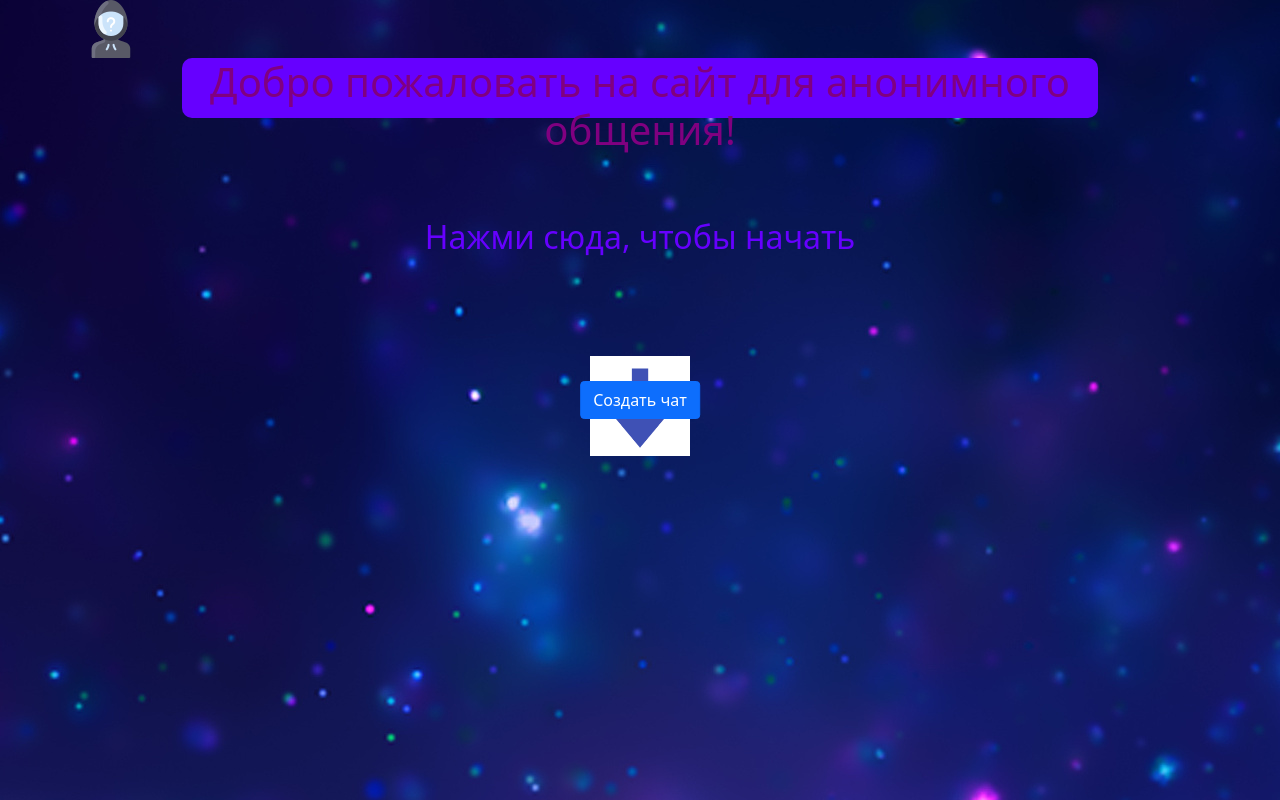
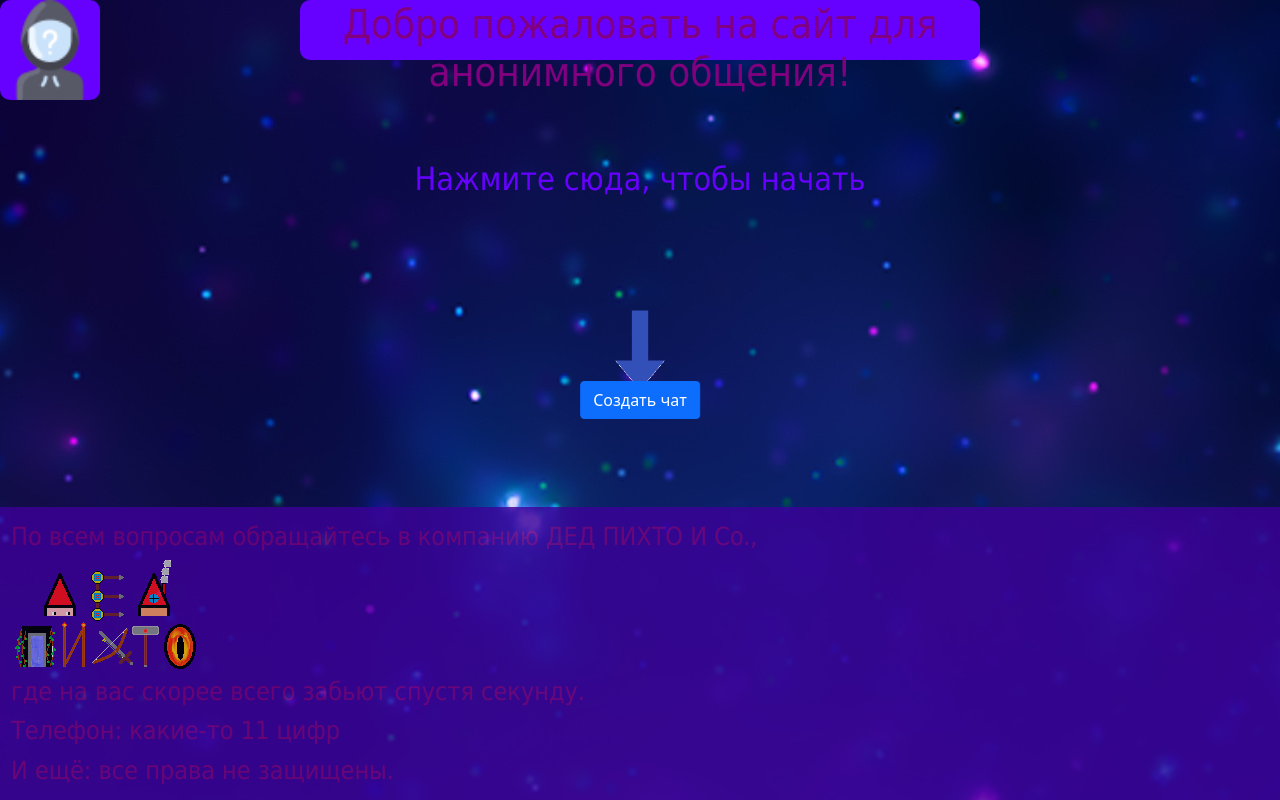
Before and after one commit to first-debug/anonim_website, a Flask app: page / in a window 1280 px wide. Run offline with Flask 2, Linux system fonts and the light colour scheme; some libraries are stand-ins or nearby versions.

Commit message:
Добавил ещё больше стиля

```diff
--- a/static/css/style.css
+++ b/static/css/style.css
@@ -5,10 +5,10 @@
 h1 {
 text-align: center;
 color: purple;
-font: Tahoma;
+font-family: Tahoma;
 background-color: #6600ff;
-margin-left: 100px;
-margin-right: 100px;
+margin-left: 300px;
+margin-right: 300px;
 height: 60px;
 border-radius: 10px;
 }
@@ -16,7 +16,7 @@
 h2 {
 text-align: center;
 color: #6600ff;
-font: Arial;
+font-family: Tahoma;
 margin: 100px;
 }
 
@@ -25,14 +25,18 @@
 }
 
 .logo {
-margin-right: 100px;
+width: 100px;
+float: left;
+background-color: #6600ff;
+border-radius: 10px;
 }
 
 .chat_box {
-border-color: purplel;
+border-color: purple;
 margin: 100px;
 text-align: center;
 background-color: #6600ff;
+width: 1000px;
 }
 
 .button_color {
@@ -43,6 +47,19 @@
 border-color: purple;
 }
 
+.footer {
+position: fixed;
+left: 0;
+bottom: 0;
+padding: 10px;
+background-color: #3d0099;
+opacity: 0.8;
+color: purple;
+font-size: 25px;
+font-family: Tahoma;
+width: 100%;
+}
+
 .message {
 margin-top: 8px;
 padding-bottom: 5px;
--- a/templates/base.html
+++ b/templates/base.html
@@ -12,7 +12,7 @@
     <title>{{title}}</title>
 </head>
 <body>
-<main role="main" class="container">
+<main role="main">
     {% block content %}{% endblock %}
 </main>
 </body>
--- a/templates/index.html
+++ b/templates/index.html
@@ -1,10 +1,19 @@
 {% extends "base.html" %}
 
 {% block content %}
-<div class="#logo"><img src="/static/css/images/logo.png"></div>
+<div class="logo"><img src="/static/css/images/logo.png" width="100px" height="100px"></div>
 <h1>Добро пожаловать на сайт для анонимного общения!</h1>
-<h2>Нажми сюда, чтобы начать</h2>
+<h2>Нажмите сюда, чтобы начать</h2>
 <center><img src="/static/css/images/arrow_down.gif" width="100 px" height="100 px"></center>
+<div class="footer">
+        <table>
+        <td>По всем вопросам обращайтесь в компанию ДЕД ПИХТО И Co.,</td>
+        <tr><td><img src="static/css/images/Logo1.png"></td></tr>
+        <tr><td>где на вас скорее всего забьют спустя секунду.</td></tr>
+        <tr><td>Телефон: какие-то 11 цифр</td></tr>
+        <tr><td>И ещё: все права не защищены.</td></tr>
+        </table>
+</div>
 <form action="" method="post">
         {{ form.hidden_tag() }}
         <p>{{ form.submit(type="submit", class="btn btn-primary position-absolute top-50 start-50 translate-middle") }}</p>
```
Also changed, not shown: templates/chat.html (+9 -0 lines), db/chats.db, static/css/images/Logo1.png (added), static/css/images/arrow_down.gif.
